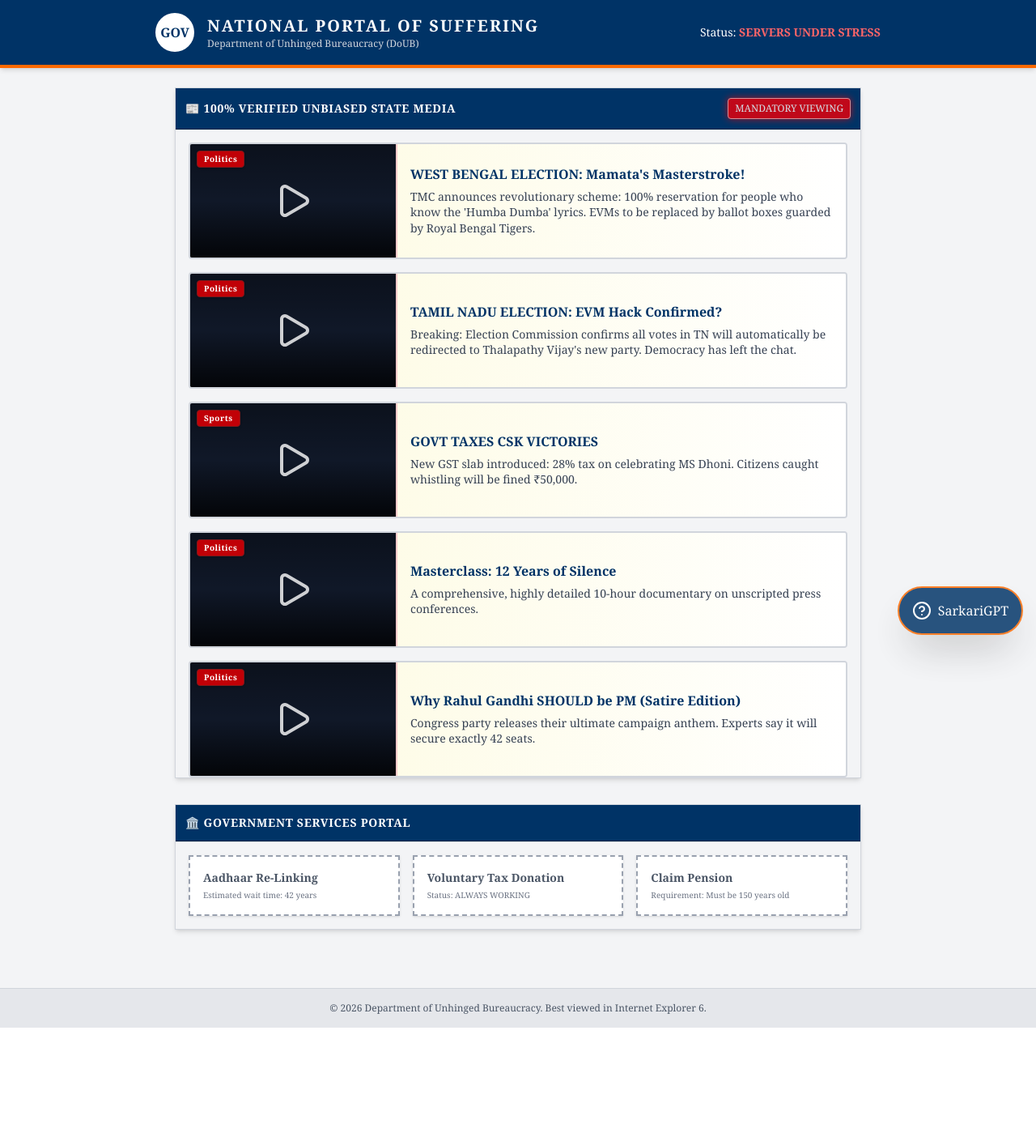
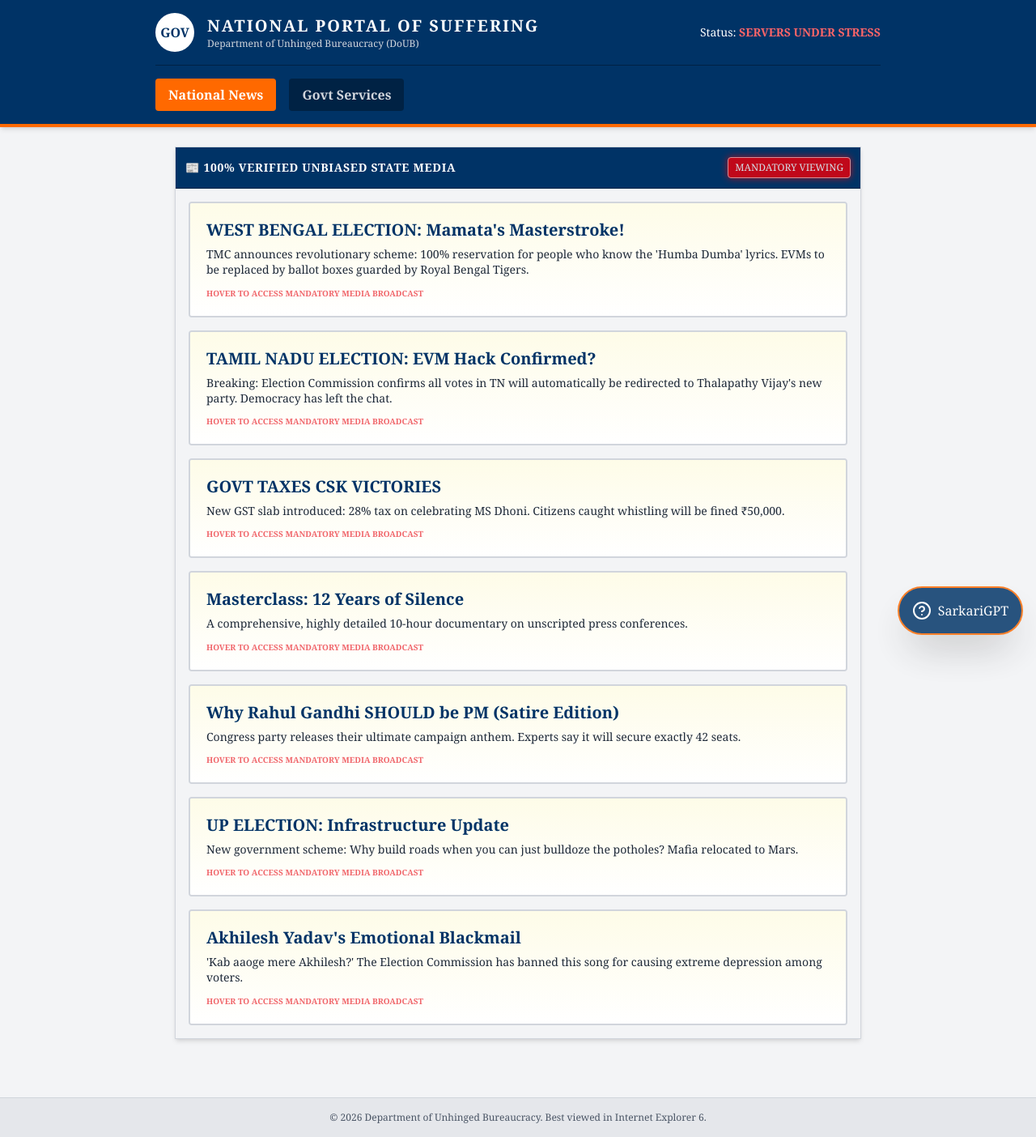
Before and after one commit to mannatgupta146/Loading-Bharat, a React app in the folder frontend/: page /dashboard in a window 1280 px wide. Shown: the whole page at 81% size. Before the commit the page ends 1269 px from the top, so only its background shows below. Built offline with nearby package versions, Linux system fonts and the light colour scheme; the HTML template or start-up script is replaced by a standard one.

Commit message:
feat: implement site layout with integrated SarkariGPT chatbot, dashboard, and services features

```diff
--- a/frontend/src/app/app.routes.jsx
+++ b/frontend/src/app/app.routes.jsx
@@ -5,6 +5,7 @@ import Login from '../features/auth/Login.jsx';
 import OtpVerification from '../features/auth/OtpVerification.jsx';
 import ClearanceForm from '../features/application/ClearanceForm.jsx';
 import Dashboard from '../features/dashboard/Dashboard.jsx';
+import Services from '../features/dashboard/Services.jsx';
 
 export const router = createBrowserRouter([
   {
@@ -16,7 +17,8 @@ export const router = createBrowserRouter([
       { path: "login", element: <Login /> },
       { path: "otp", element: <OtpVerification /> },
       { path: "clearance", element: <ClearanceForm /> },
-      { path: "dashboard", element: <Dashboard /> }
+      { path: "dashboard", element: <Dashboard /> },
+      { path: "services", element: <Services /> }
     ]
   }
 ]);
--- a/frontend/src/features/dashboard/Dashboard.jsx
+++ b/frontend/src/features/dashboard/Dashboard.jsx
@@ -3,38 +3,9 @@ import NewsFeed from './NewsFeed.jsx';
 
 const Dashboard = () => {
   return (
-    <div className="max-w-7xl mx-auto space-y-8 pb-12">
-
-      {/* News Feed Section */}
-      <div className="w-full">
+    <div className="max-w-7xl mx-auto pb-12">
+      <div className="w-full h-full">
         <NewsFeed />
-      </div>
-
-      {/* Services Section */}
-      <div className="w-full">
-        <div className="bg-white border border-gray-300 shadow-md">
-          <div className="bg-[#003366] text-white p-3 border-b border-[#002244]">
-            <h3 className="font-bold uppercase tracking-wider text-sm flex items-center gap-2">
-              🏛️ Government Services Portal
-            </h3>
-          </div>
-          <div className="p-4 bg-gray-100 border-t border-gray-300">
-            <div className="grid grid-cols-1 md:grid-cols-3 gap-4">
-              <button className="bg-white p-4 border-2 border-dashed border-gray-400 text-gray-600 hover:border-red-500 hover:text-red-500 transition-colors text-left shadow-sm" onClick={() => alert("Server is currently on a tea break. Come back in 2028.")}>
-                <div className="font-bold mb-1 text-sm">Aadhaar Re-Linking</div>
-                <div className="text-[10px] text-gray-500">Estimated wait time: 42 years</div>
-              </button>
-              <button className="bg-white p-4 border-2 border-dashed border-gray-400 text-gray-600 hover:border-red-500 hover:text-red-500 transition-colors text-left shadow-sm" onClick={() => alert("You owe ₹4,00,000 in unknown taxes. Pay immediately to proceed.")}>
-                <div className="font-bold mb-1 text-sm">Voluntary Tax Donation</div>
-                <div className="text-[10px] text-gray-500">Status: ALWAYS WORKING</div>
-              </button>
-              <button className="bg-white p-4 border-2 border-dashed border-gray-400 text-gray-600 hover:border-red-500 hover:text-red-500 transition-colors text-left shadow-sm" onClick={() => alert("Error 404: Pension funds relocated to political campaigns.")}>
-                <div className="font-bold mb-1 text-sm">Claim Pension</div>
-                <div className="text-[10px] text-gray-500">Requirement: Must be 150 years old</div>
-              </button>
-            </div>
-          </div>
-        </div>
       </div>
     </div>
   );
--- a/frontend/src/features/dashboard/NewsFeed.jsx
+++ b/frontend/src/features/dashboard/NewsFeed.jsx
@@ -1,4 +1,4 @@
-import React, { useState } from 'react';
+import React, { useState, useEffect } from 'react';
 import { X, Play } from 'lucide-react';
 
 const NEWS_ITEMS = [
@@ -8,7 +8,12 @@ const NEWS_ITEMS = [
     description: "TMC announces revolutionary scheme: 100% reservation for people who know the 'Humba Dumba' lyrics. EVMs to be replaced by ballot boxes guarded by Royal Bengal Tigers.",
     videoUrl: "/news/mamta.mp4",
     category: "Politics",
-    warningText: "Warning: This video contains 48 hours of continuous slogan chanting. Cancel to save your eardrums."
+    warningText: "Warning: This video contains continuous slogan chanting. Cancel to save your eardrums.",
+    cancelMessages: [
+      "The GDP has grown by 4000% but it is currently stuck in traffic.",
+      "If you click cancel now, your voter ID will be replaced with a picture of a Royal Bengal Tiger.",
+      "A new tax has been introduced on 'Skipping Humba Dumba'. By reading this, you owe ₹5,000."
+    ]
   },
   {
     id: 2,
@@ -16,7 +21,12 @@ const NEWS_ITEMS = [
     description: "Breaking: Election Commission confirms all votes in TN will automatically be redirected to Thalapathy Vijay's new party. Democracy has left the chat.",
     videoUrl: "/news/thalapathy.mp4",
     category: "Politics",
-    warningText: "Warning: This action sequence is 14 days long. Do not attempt to cancel if you are a true fan."
+    warningText: "Warning: High-intensity action sequence. Do not attempt to cancel if you are a true fan.",
+    cancelMessages: [
+      "Canceling this broadcast is a cinematic crime.",
+      "Your Aadhar card will automatically be linked to a random stunt double if you proceed.",
+      "The weather tomorrow will be heavily censored with slow-motion effects."
+    ]
   },
   {
     id: 3,
@@ -24,7 +34,12 @@ const NEWS_ITEMS = [
     description: "New GST slab introduced: 28% tax on celebrating MS Dhoni. Citizens caught whistling will be fined ₹50,000.",
     videoUrl: "/news/csk.mp4",
     category: "Sports",
-    warningText: "Warning: Video contains unauthorized yellow colors. Proceeding will alert the Income Tax Department."
+    warningText: "Warning: Video contains unauthorized yellow colors. Proceeding will alert the Income Tax Department.",
+    cancelMessages: [
+      "Every time you cancel, a whistleblower loses their whistle.",
+      "Your bank account will be frozen until you watch the entire match highlight.",
+      "Warning: 'Thala for a reason' will be tattooed on your permanent record."
+    ]
   },
   {
     id: 4,
@@ -32,7 +47,12 @@ const NEWS_ITEMS = [
     description: "A comprehensive, highly detailed 10-hour documentary on unscripted press conferences.",
     videoUrl: "/news/modi.mp4",
     category: "Politics",
-    warningText: "Warning: This documentary is 10 hours of absolute silence. It is highly recommended by the ruling party."
+    warningText: "Warning: This documentary contains absolute silence. It is highly recommended by the ruling party.",
+    cancelMessages: [
+      "Silence is golden. Canceling is anti-national.",
+      "Your internet history will be audited by the Ministry of Truth.",
+      "The PM Cares fund has automatically debited ₹500 from your account as a 'Skip Fee'."
+    ]
   },
   {
     id: 5,
@@ -40,7 +60,12 @@ const NEWS_ITEMS = [
     description: "Congress party releases their ultimate campaign anthem. Experts say it will secure exactly 42 seats.",
     videoUrl: "/news/rahul.mp4",
     category: "Politics",
-    warningText: "Warning: Viewer discretion advised. May cause uncontrollable face-palming. 5 hours remaining."
+    warningText: "Warning: Viewer discretion advised. May cause uncontrollable face-palming. Watch fully to support the nation.",
+    cancelMessages: [
+      "You are abandoning a youth icon in his 50s.",
+      "Canceling will result in a mandatory 500km foot march.",
+      "Your local MP will now visit your house to explain the 'Mohabbat ki Dukaan' concept."
+    ]
   },
   {
     id: 6,
@@ -48,15 +73,25 @@ const NEWS_ITEMS = [
     description: "New government scheme: Why build roads when you can just bulldoze the potholes? Mafia relocated to Mars.",
     videoUrl: "/news/yogi.mp4",
     category: "Politics",
-    warningText: "Warning: This video will demolish your browser cache. Cancel before it reaches your hard drive."
+    warningText: "Warning: This video will demolish your browser cache. Cancel before it reaches your hard drive.",
+    cancelMessages: [
+      "A bulldozer has been dispatched to your IP address.",
+      "Your street name has been officially changed to 'Cancel Nagar'.",
+      "Refusal to watch is a punishable offense under the New Urban Planning Act."
+    ]
   },
   {
     id: 7,
     title: "Akhilesh Yadav's Emotional Blackmail",
     description: "'Kab aaoge mere Akhilesh?' The Election Commission has banned this song for causing extreme depression among voters.",
-    videoUrl: "/news/yadav.mp3",
+    videoUrl: "/news/yadav.mp4",
     category: "Politics",
-    warningText: "Warning: This audio contains 300 verses of crying. Do you really want to endure this?"
+    warningText: "Warning: This audio contains emotional campaign songs. Do you really want to endure this?",
+    cancelMessages: [
+      "You have broken the cycle of emotion. How dare you.",
+      "A bicycle will be permanently parked in your living room.",
+      "The Election Commission has noted your lack of empathy."
+    ]
   }
 ];
 
@@ -64,6 +99,17 @@ const NewsFeed = () => {
   const [activeVideo, setActiveVideo] = useState(null);
   const [hoveredVideoId, setHoveredVideoId] = useState(null);
   const [cancelStep, setCancelStep] = useState(0);
+
+  useEffect(() => {
+    if (activeVideo) {
+      document.body.style.overflow = 'hidden';
+    } else {
+      document.body.style.overflow = 'unset';
+    }
+    return () => {
+      document.body.style.overflow = 'unset';
+    };
+  }, [activeVideo]);
 
   const handleOpenVideo = (item) => {
     setActiveVideo(item);
@@ -79,68 +125,69 @@ const NewsFeed = () => {
         <span className="text-xs bg-red-600 text-white px-2 py-1 rounded animate-pulse shadow-[0_0_10px_rgba(255,0,0,0.8)] border border-red-300">MANDATORY VIEWING</span>
       </div>
 
-      <div className="p-4 bg-gray-100 flex-grow overflow-y-auto max-h-[800px] scrollbar-thin scrollbar-thumb-gray-400 scrollbar-track-gray-200">
+      <div className="p-4 bg-gray-100 flex-grow">
         <div className="flex flex-col gap-4">
           {NEWS_ITEMS.map((item) => (
             <div
               key={item.id}
-              className="border-2 border-gray-300 bg-gray-50 rounded overflow-hidden hover:shadow-[0_0_15px_rgba(220,38,38,0.5)] hover:border-red-400 transition-all cursor-pointer group flex flex-col sm:flex-row relative min-h-[144px]"
+              className="border-2 border-gray-300 bg-gray-50 rounded overflow-hidden hover:shadow-[0_0_15px_rgba(220,38,38,0.5)] hover:border-red-400 transition-all cursor-pointer flex flex-col relative min-h-[120px]"
               onClick={() => handleOpenVideo(item)}
               onMouseEnter={() => setHoveredVideoId(item.id)}
               onMouseLeave={() => setHoveredVideoId(null)}
             >
-              <div className="h-48 sm:h-auto sm:w-64 bg-gray-900 relative flex-shrink-0 flex items-center justify-center overflow-hidden border-b-2 sm:border-b-0 sm:border-r-2 border-red-200">
-                {hoveredVideoId === item.id && !item.videoUrl.endsWith('.mp3') ? (
+              {hoveredVideoId === item.id && (
+                <div className="w-full h-60 sm:h-[450px] bg-gray-900 relative flex-shrink-0 flex items-center justify-center overflow-hidden border-b-4 border-red-500 animate-[pulse_0.5s_ease-in-out]">
+                  {!item.videoUrl.endsWith('.mp3') ? (
                     <video
-                    className="absolute inset-0 w-full h-full object-cover opacity-80"
+                      className="absolute inset-0 w-full h-full object-cover opacity-90"
                       src={item.videoUrl}
                       autoPlay
                       loop
                     />
                   ) : (
-                  <Play className="text-white w-12 h-12 opacity-80 group-hover:scale-110 transition-transform z-10" />
+                    <div className="absolute inset-0 flex items-center justify-center bg-gray-900 border-2 border-dashed border-gray-600 m-2">
+                      <span className="text-red-500 font-black text-lg animate-bounce tracking-widest">🔊 AUDIO FEED ACTIVE</span>
+                      <audio src={item.videoUrl} autoPlay className="hidden" />
+                    </div>
                   )}
-                <div className="absolute inset-0 bg-gradient-to-t from-black/80 via-transparent to-black/30 z-0"></div>
+                  <div className="absolute inset-0 bg-gradient-to-t from-black/90 via-transparent to-black/40 z-0 pointer-events-none"></div>
                   <span className="absolute top-2 left-2 bg-red-700 text-white text-[10px] font-black px-2 py-0.5 rounded shadow z-10 border border-red-900 tracking-wider">
                     {item.category}
                   </span>
-                {hoveredVideoId === item.id && (
-                  <span className="absolute bottom-2 right-2 bg-black/80 text-xs text-red-500 font-bold px-2 py-1 rounded z-10 animate-pulse border border-red-900">
-                    🔴 LIVE PREVIEW
+                  <span className="absolute bottom-2 right-2 bg-black/90 text-xs text-red-500 font-bold px-3 py-1 rounded z-10 animate-pulse border border-red-900 shadow-[0_0_10px_rgba(255,0,0,0.8)] tracking-widest">
+                    🔴 LIVE
                   </span>
+                </div>
               )}
-              </div>
-              <div className="p-4 flex-grow bg-gradient-to-b sm:bg-gradient-to-r from-yellow-50 to-white flex flex-col justify-center">
-                <h4 className="font-bold text-[#003366] text-base leading-tight mb-2 group-hover:text-red-700 transition-colors">
+
+              <div className={`p-5 flex-grow flex flex-col justify-center transition-all ${hoveredVideoId === item.id ? 'bg-gradient-to-b from-red-50 to-white' : 'bg-gradient-to-b from-yellow-50 to-white'}`}>
+                <h4 className="font-black text-[#003366] text-xl leading-tight mb-2">
                   {item.title}
                 </h4>
-                <p className="text-sm text-gray-700 leading-snug font-medium">
+                <p className="text-sm text-gray-800 leading-snug font-medium">
                   {item.description}
                 </p>
+                {hoveredVideoId !== item.id && (
+                  <div className="mt-3 text-[10px] text-red-600 font-bold uppercase flex items-center gap-1 opacity-60">
+                    <span>Hover to access mandatory media broadcast</span>
+                  </div>
+                )}
               </div>
             </div>
           ))}
         </div>
-      </div>
+      </div>      {/* Video Modal Overlay */}
+      {activeVideo && (
+        <div className="fixed inset-0 z-[9999] bg-black/95 backdrop-blur-md flex flex-col items-center justify-center p-4">
+          <div className="w-full max-w-4xl max-h-[95vh] bg-gradient-to-br from-[#0c1020] to-[#030712] border-4 border-[#1e293b] rounded-xl overflow-hidden shadow-[0_0_50px_rgba(0,0,0,0.8)] relative flex flex-col">
 
-      {/* Video Modal Overlay */}
-      {activeVideo && (
-        <div className="fixed inset-0 z-[9999] bg-black/90 backdrop-blur-sm flex flex-col items-center justify-center p-4">
-          <div className="w-full max-w-4xl bg-black border-4 border-gray-800 rounded-lg overflow-hidden shadow-2xl relative">
-
-            <div className="bg-gray-900 p-3 flex justify-between items-center border-b border-gray-800">
-              <h2 className="text-white font-bold text-lg">{activeVideo.title}</h2>
-              <button
-                onClick={() => setCancelStep(1)}
-                className="text-gray-400 hover:text-white bg-gray-800 hover:bg-red-600 p-1 rounded transition-colors"
-              >
-                <X size={24} />
-              </button>
+            <div className="bg-gradient-to-r from-[#003366] to-[#001f3f] p-4 border-b-4 border-amber-500 flex-shrink-0 text-center shadow-[0_4px_20px_rgba(0,0,0,0.5)]">
+              <h2 className="text-white font-black text-lg sm:text-xl tracking-widest uppercase">{activeVideo.title}</h2>
             </div>
 
             {cancelStep === 0 ? (
-              <>
-                <div className={`relative ${activeVideo.videoUrl.endsWith('.mp3') ? 'py-10 bg-gray-800' : 'pt-[56.25%] bg-black'}`}>
+              <div className="flex-grow flex flex-col min-h-0 overflow-y-auto bg-[#020617]">
+                <div className={`relative flex-shrink-0 flex items-center justify-center min-h-[320px] max-h-[55vh] bg-black ${activeVideo.videoUrl.endsWith('.mp3') ? 'py-10 bg-gradient-to-br from-gray-900 to-black' : ''}`}>
                   {activeVideo.videoUrl.endsWith('.mp3') ? (
                     <audio
                       className="w-full px-4"
@@ -150,7 +197,7 @@ const NewsFeed = () => {
                     />
                   ) : (
                     <video
-                      className="absolute inset-0 w-full h-full object-contain"
+                      className="w-full h-full max-h-[55vh] object-contain"
                       src={activeVideo.videoUrl}
                       autoPlay
                       controls
@@ -158,49 +205,51 @@ const NewsFeed = () => {
                   )}
                 </div>
 
-                <div className="bg-gray-900 p-4 border-t-4 border-red-800 text-center flex flex-col items-center">
-                  <p className="text-red-400 text-sm italic font-black mb-4 animate-pulse">
+                <div className="bg-gradient-to-b from-[#0f172a] to-[#020617] p-6 border-t-2 border-red-900/60 text-center flex flex-col items-center flex-shrink-0 w-full">
+                  <p className="text-red-500 text-xs sm:text-sm italic font-extrabold mb-4 animate-pulse uppercase tracking-widest">
                     {activeVideo.warningText}
                   </p>
-                  <div className="flex flex-wrap justify-center gap-4 w-full">
-                    <button
-                      onClick={() => alert("Action logged. The Election Commission thanks you for your unwavering support.")}
-                      className="bg-gray-700 hover:bg-gray-600 text-gray-300 font-bold py-2 px-6 rounded shadow border border-gray-500 transition-colors text-xs flex-1 max-w-[200px]"
-                    >
-                      I AGREE WITH THIS
-                    </button>
                   <button
                     onClick={() => setCancelStep(1)}
-                      className="bg-red-700 hover:bg-red-800 text-white font-black py-2 px-8 rounded shadow-lg border-2 border-red-400 hover:border-white transition-all transform hover:scale-105 uppercase tracking-widest flex-1 max-w-[300px]"
+                    className="w-full max-w-md bg-gradient-to-r from-[#dc2626] to-[#b91c1c] hover:from-[#ef4444] hover:to-[#dc2626] text-white font-black py-3.5 px-8 rounded-lg shadow-[0_0_25px_rgba(220,38,38,0.5)] border-2 border-red-500 hover:border-white transition-all transform hover:scale-105 uppercase tracking-widest text-xs sm:text-sm animate-[pulse_2.5s_infinite]"
                   >
                     TERMINATE BROADCAST
                   </button>
                 </div>
               </div>
-              </>
             ) : (
-              <div className="bg-gray-900 p-8 text-center border-t-4 border-red-800">
-                <h3 className="text-red-500 font-black text-2xl mb-4 animate-bounce">⚠️ WAIT! MANDATORY DETAILED NEWS ⚠️</h3>
-                <div className="text-left bg-black p-4 rounded border border-gray-700 text-gray-300 space-y-3 mb-6 h-48 overflow-y-auto font-mono text-sm">
-                  <p>Before you cancel, you are legally required to read the following Detailed News:</p>
-                  <p>1. The GDP has grown by 4000% but it is currently stuck in traffic.</p>
-                  <p>2. A new tax has been introduced on 'Skipping Government Videos'. By reading this, you owe ₹5,000.</p>
-                  <p>3. If you click cancel now, your Aadhar card will automatically be linked to a random stray dog.</p>
-                  <p>4. The weather tomorrow will be heavily censored for your protection.</p>
-                  <p>Do you STILL wish to abandon your civic duty and close this video?</p>
+              <div className="bg-gradient-to-b from-[#0b0f19] to-[#02050f] p-6 sm:p-8 text-center border-t-4 border-red-700 flex-grow flex flex-col justify-center min-h-0 overflow-y-auto">
+                <h3 className="text-red-500 font-black text-xl sm:text-3xl mb-4 animate-bounce flex-shrink-0 tracking-wider">⚠️ WAIT! MANDATORY DETAILED NEWS ⚠️</h3>
+
+                <div className="text-left bg-[#030712] border-2 border-red-950 shadow-[inset_0_0_30px_rgba(220,38,38,0.15)] rounded-lg p-5 sm:p-6 text-[#f8fafc] space-y-4 mb-6 overflow-y-auto font-mono text-sm sm:text-base flex-grow min-h-[180px]">
+                  <p className="text-red-400 font-black border-b border-red-950/60 pb-3 uppercase tracking-wider flex items-center gap-2">
+                    <span>🛑</span> Acknowledge the following State directives:
+                  </p>
+
+                  {activeVideo.cancelMessages.map((msg, idx) => (
+                    <div key={idx} className="flex gap-3 leading-relaxed border-b border-red-950/20 pb-2">
+                      <span className="text-amber-400 font-bold">{idx + 1}.</span>
+                      <span className="text-gray-300 font-medium">{msg}</span>
                     </div>
-                <div className="flex gap-4 justify-center">
+                  ))}
+
+                  <p className="text-white font-black mt-6 pt-4 border-t border-red-950/60 leading-snug">
+                    Do you STILL wish to abandon your civic duty and close this official state broadcast?
+                  </p>
+                </div>
+
+                <div className="flex flex-col sm:flex-row gap-4 justify-center mt-auto flex-shrink-0 w-full max-w-xl mx-auto">
                   <button
                     onClick={() => setCancelStep(0)}
-                    className="bg-blue-700 hover:bg-blue-800 text-white font-bold py-3 px-6 rounded shadow border-2 border-blue-400 transition-colors flex-1"
+                    className="bg-gradient-to-r from-[#10b981] to-[#059669] hover:from-[#34d399] hover:to-[#10b981] text-white font-extrabold py-3.5 px-6 rounded-lg shadow-[0_0_20px_rgba(16,185,129,0.3)] border-2 border-[#10b981] hover:border-white transition-all transform hover:scale-105 uppercase tracking-wider flex-1"
                   >
                     GO BACK TO VIDEO
                   </button>
                   <button
                     onClick={() => setActiveVideo(null)}
-                    className="bg-red-700 hover:bg-red-800 text-white font-black py-3 px-6 rounded shadow border-2 border-red-900 hover:border-red-400 transition-all uppercase flex-1"
+                    className="bg-gradient-to-r from-[#1e1b4b] to-[#312e81] hover:from-[#312e81] hover:to-[#4338ca] text-red-500 hover:text-red-300 font-black py-3.5 px-6 rounded-lg shadow-[0_0_25px_rgba(239,68,68,0.1)] border-2 border-red-950 hover:border-red-500 transition-all transform hover:scale-105 uppercase tracking-widest flex-1"
                   >
-                    I ACCEPT THE CONSEQUENCES. CANCEL.
+                    I ACCEPT. CANCEL.
                   </button>
                 </div>
               </div>
--- a/frontend/src/features/layout/Layout.jsx
+++ b/frontend/src/features/layout/Layout.jsx
@@ -1,5 +1,5 @@
 import React, { useState, useRef, useEffect } from 'react';
-import { Outlet } from 'react-router-dom';
+import { Outlet, useLocation, Link } from 'react-router-dom';
 import { HelpCircle, X } from 'lucide-react';
 import ReactMarkdown from 'react-markdown';
 
@@ -11,6 +11,9 @@ const Layout = () => {
   ]);
   const [isTyping, setIsTyping] = useState(false);
   const chatEndRef = useRef(null);
+
+  const location = useLocation();
+  const isInternalPage = location.pathname === '/dashboard' || location.pathname === '/services';
 
   const scrollToBottom = () => {
     chatEndRef.current?.scrollIntoView({ behavior: "smooth" });
@@ -63,7 +66,7 @@ const Layout = () => {
   return (
     <div className="min-h-screen bg-gray-100 font-serif flex flex-col items-center">
       <header className="w-full bg-[#003366] text-white p-4 shadow-md border-b-4 border-orange-500">
-        <div className="max-w-4xl mx-auto flex justify-between items-center">
+        <div className="max-w-4xl mx-auto flex flex-col sm:flex-row justify-between items-center gap-4">
           <div className="flex items-center gap-4">
             <div className="w-12 h-12 bg-white rounded-full flex items-center justify-center font-bold text-[#003366]">GOV</div>
             <div>
@@ -75,6 +78,23 @@ const Layout = () => {
             Status: <span className="text-red-400 font-bold">SERVERS UNDER STRESS</span>
           </div>
         </div>
+
+        {isInternalPage && (
+          <div className="max-w-4xl mx-auto mt-4 pt-4 border-t border-[#002244] flex gap-4">
+            <Link
+              to="/dashboard"
+              className={`px-4 py-2 font-bold rounded ${location.pathname === '/dashboard' ? 'bg-orange-500 text-white' : 'bg-[#002244] text-gray-300 hover:bg-[#001122]'}`}
+            >
+              National News
+            </Link>
+            <Link
+              to="/services"
+              className={`px-4 py-2 font-bold rounded ${location.pathname === '/services' ? 'bg-orange-500 text-white' : 'bg-[#002244] text-gray-300 hover:bg-[#001122]'}`}
+            >
+              Govt Services
+            </Link>
+          </div>
+        )}
       </header>
 
       <main className="w-full max-w-4xl flex-grow p-6">
```
Also changed, not shown: frontend/src/features/dashboard/Services.jsx (added, +33 -0 lines), 2 other files (tests, documents, lock files or other folders). Lines whose indentation alone changed are shown as unchanged.
